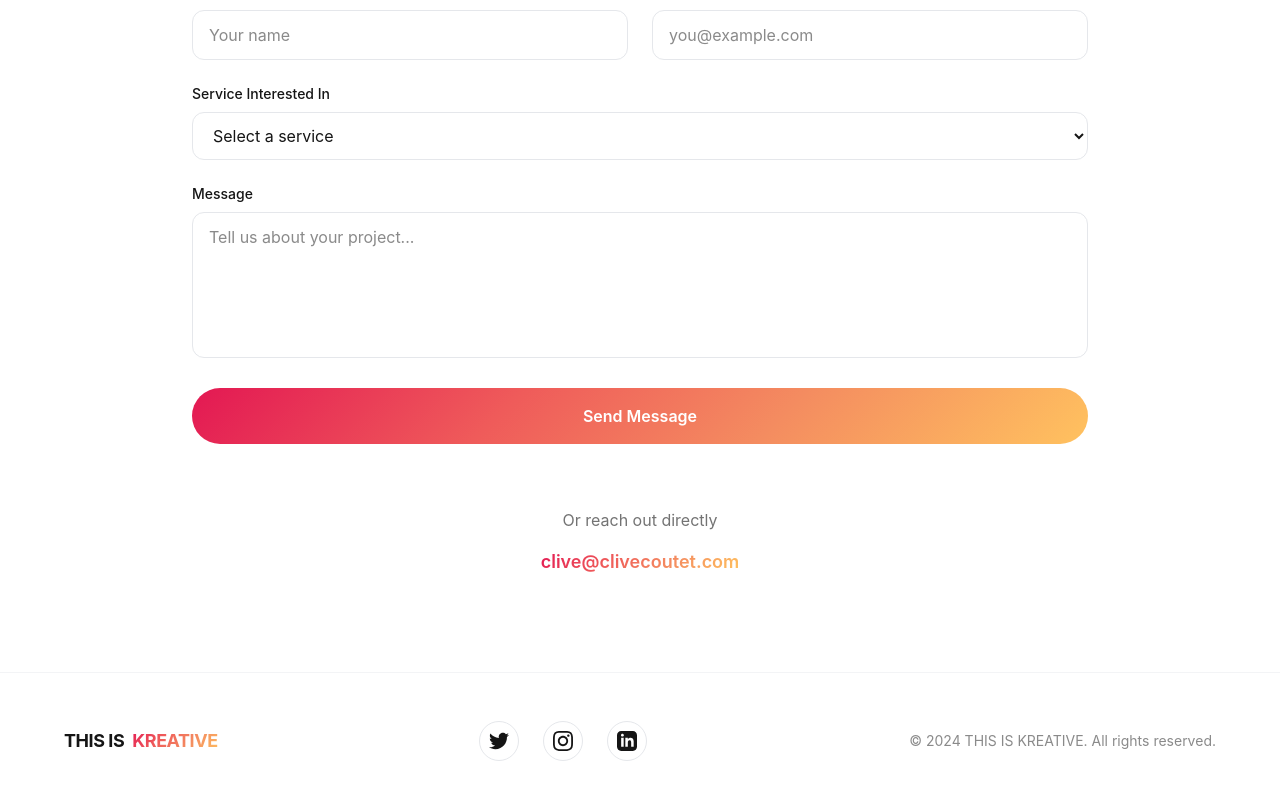
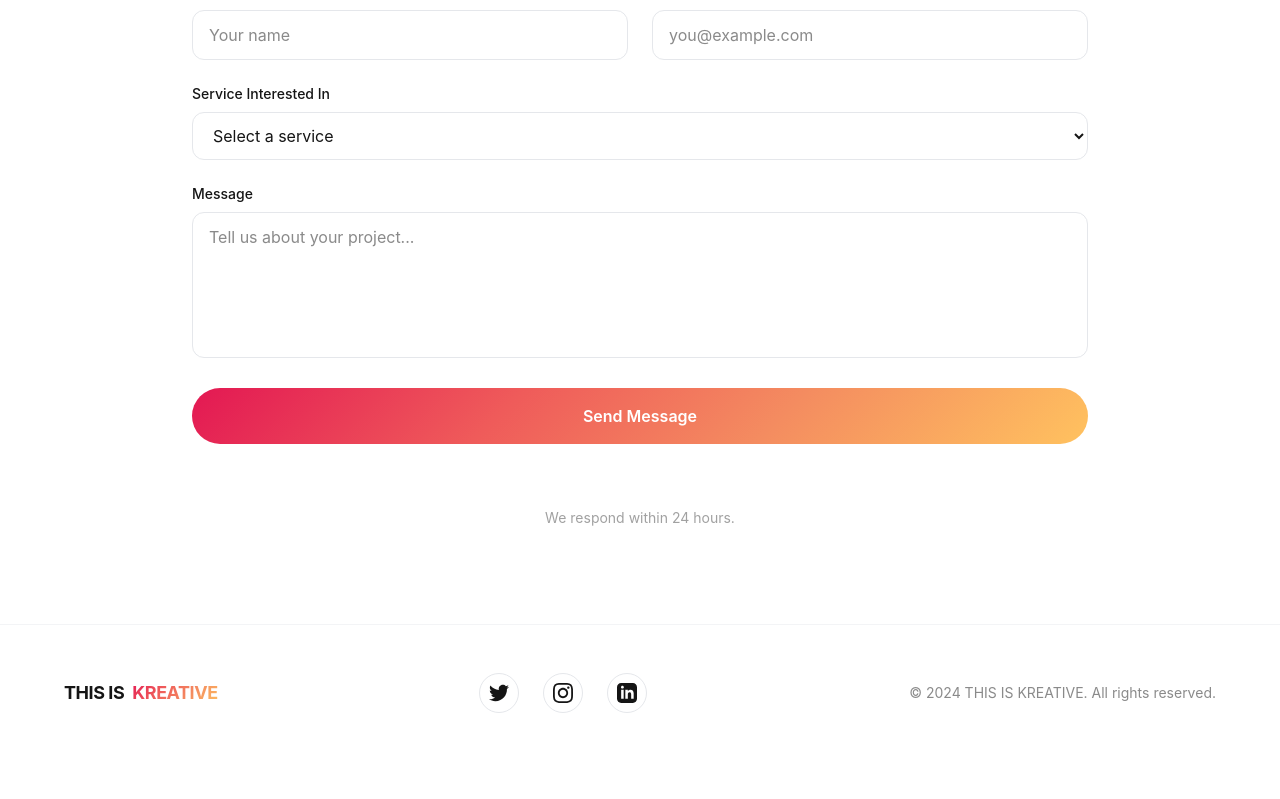
Before and after one commit to twin-matambo/clivecoutet, a Next.js app: page / in a window 1280 px wide. Shown: the part 3705-4504 px from the top of the page. After the commit the page ends 4466 px from the top, so only its background shows below. Built offline with nearby package versions, Linux system fonts and the light colour scheme.

Commit message:
Fix: hide email, set up Netlify Forms for clive@thisiskreative.io

```diff
--- a/src/app/page.tsx
+++ b/src/app/page.tsx
@@ -287,8 +287,11 @@ function Contact() {
   const [form, setForm] = useState({ name: "", email: "", message: "", service: "" });
   const [submitted, setSubmitted] = useState(false);
 
-  const handleSubmit = (e: React.FormEvent) => {
+  const handleSubmit = async (e: React.FormEvent) => {
     e.preventDefault();
+    const formData = new FormData(e.target as HTMLFormElement);
+    formData.append("form-name", "contact");
+    await fetch("/", { method: "POST", body: formData });
     setSubmitted(true);
   };
 
@@ -313,7 +316,8 @@ function Contact() {
             <p className="text-[#151515]/60">We'll get back to you within 24 hours.</p>
           </div>
         ) : (
-          <form onSubmit={handleSubmit} className="space-y-6">
+          <form onSubmit={handleSubmit} name="contact" data-netlify="true" className="space-y-6">
+            <input type="hidden" name="form-name" value="contact" />
             <div className="grid md:grid-cols-2 gap-6">
               <div>
                 <label className="block text-sm font-medium mb-2">Name</label>
@@ -376,10 +380,7 @@ function Contact() {
         )}
 
         <div className="mt-16 text-center">
-          <p className="text-[#151515]/60 mb-4">Or reach out directly</p>
-          <a href="mailto:clive@clivecoutet.com" className="text-lg font-semibold gradient-text hover:opacity-80 transition">
-            clive@clivecoutet.com
-          </a>
+          <p className="text-sm text-[#151515]/40">We respond within 24 hours.</p>
         </div>
       </div>
     </section>
```
